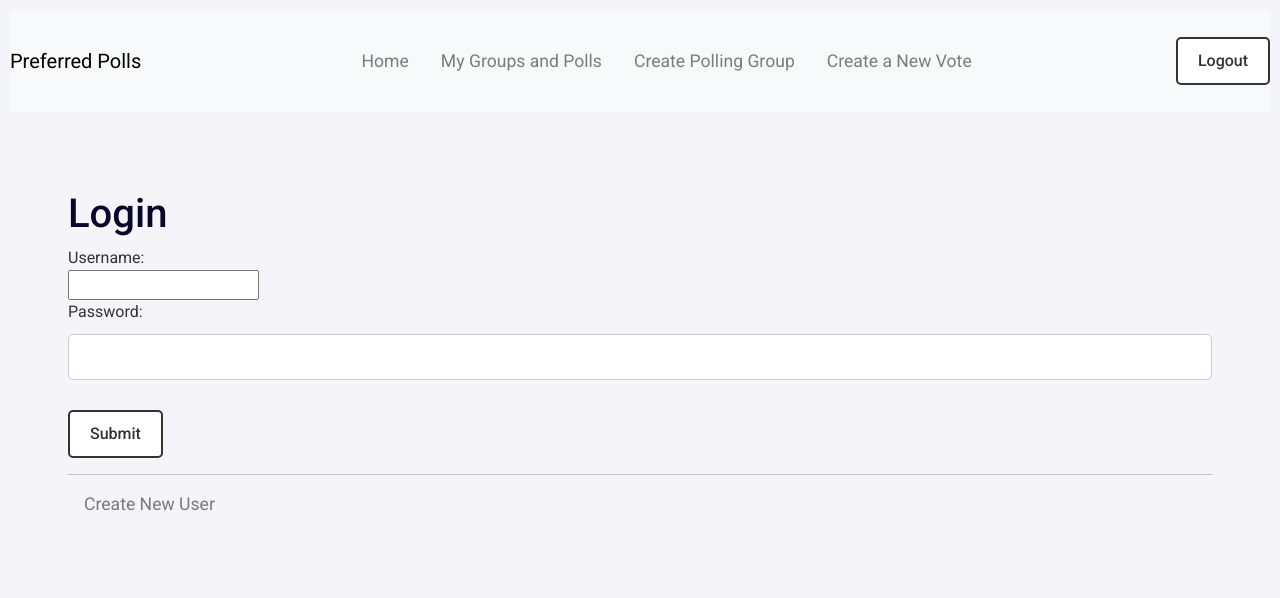
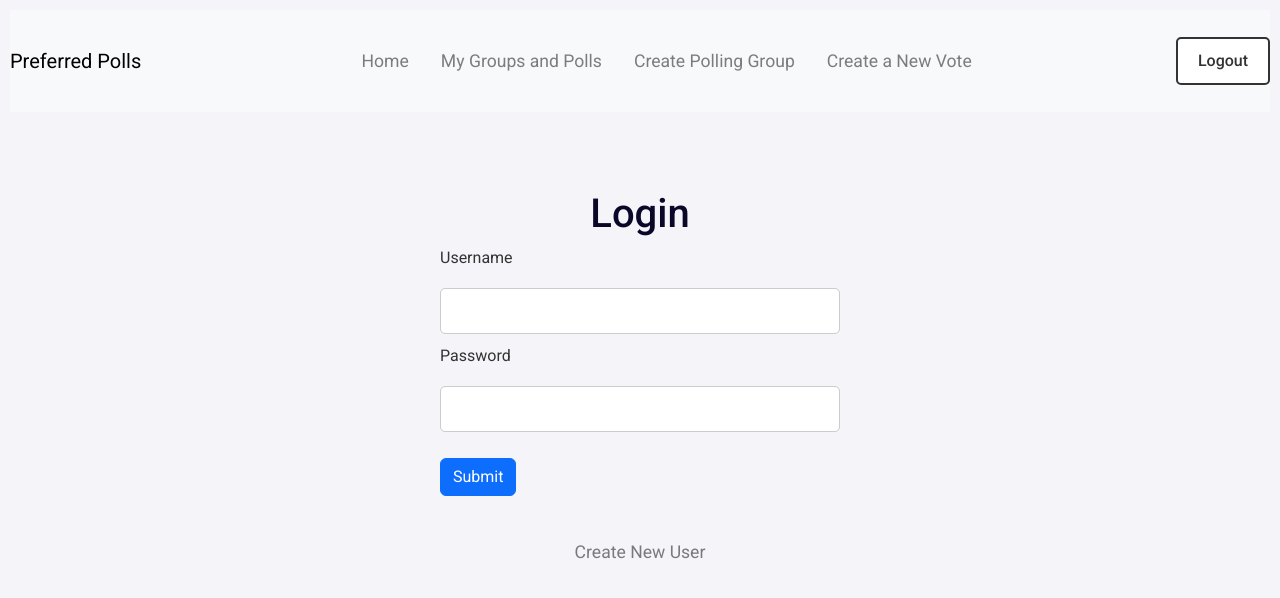
Before and after one commit to oldmcdonnell/ranked-assist-client, a React (Vite) app: page /login in a window 1280 px wide. Shown: the top 598 px of the page. Built offline with nearby package versions, Linux system fonts and the light colour scheme; no server answers.

Commit message:
updating home page

```diff
--- a/src/AllUserVotes.jsx
+++ b/src/AllUserVotes.jsx
@@ -1,12 +1,63 @@
 import React, { useState, useContext, useEffect } from "react";
 import { AuthContext } from "./context";
+import { getAllUserGroup } from "./api";
+import PollOpen from "./PollOpen";
+import VoteResults from "./VoteResults";
+import OpenEnrollment from "./OpenEnrollment";
 
-function AllUserVotes () {
+function AllUserVotes() {
+  const { state, dispatch } = useContext(AuthContext);
+  const [groups, setGroups] = useState([]);
+  const [error, setError] = useState(null);
 
-    return (
-        <>
-        </>
-    )
+  useEffect(() => {
+    const fetchGroups = async () => {
+      try {
+        const data = await getAllUserGroup({
+          dispatch,
+          accessToken: state.accessToken,
+        });
+        setGroups(data);
+      } catch (error) {
+        setError(error.response ? error.response.data : error.message);
+      }
+    };
+
+    fetchGroups();
+  }, [state.accessToken, dispatch]);
+
+  if (error) {
+    return <div>Error: {error}</div>;
+  }
+
+  if (!groups.length) {
+    return <div>Loading...</div>;
+  }
+
+  return (
+    <>
+      <div>
+        {groups.map((group) => (
+          <div key={group.id}>
+            <h4>{group.title}</h4>
+            {group.votes.map((vote) => (
+              <div key={vote.id}>
+                <h5>{vote.title}</h5>
+                <p>{vote.details}</p>
+                {vote.open_enrollment ? (
+                  <OpenEnrollment voteId={vote.id} />
+                ) : vote.polls_open ? (
+                  <PollOpen voteId={vote.id} />
+                ) : (
+                  <VoteResults voteId={vote.id} />
+                )}
+              </div>
+            ))}
+          </div>
+        ))}
+      </div>
+    </>
+  );
 }
 
-AllUserVotes
+export default AllUserVotes;
--- a/src/App.css
+++ b/src/App.css
@@ -74,6 +74,7 @@ h1, h2, h3, h4, h5, h6 {
 /* Forms */
 input[type="text"], input[type="email"], input[type="password"], textarea, select {
   width: 100%;
+  max-width: 400px; /* Adjusted for a more controlled width */
   padding: 10px;
   margin: 10px 0;
   border: 1px solid #ccc;
--- a/src/App.jsx
+++ b/src/App.jsx
@@ -3,15 +3,13 @@ import CreateFriendGroupForm from "./CreateFriendGroupForm"
 import CreateCandidate from "./CreateCandidate"
 import PollOpen from "./PollOpen"
 import VoteResults from "./VoteResults"
+import AllUserVotes from "./AllUserVotes"
 
 function App() {
 
   return (
     <div className="p-5">
-      <UserList />
-      <CreateCandidate />
-      {/* <PollOpen />
-      <VoteResults /> */}
+      <AllUserVotes />
 
     </div>
   )
--- a/src/Login.jsx
+++ b/src/Login.jsx
@@ -2,53 +2,63 @@ import React, { useContext, useState, useEffect } from "react";
 import { AuthContext } from "./context";
 import { getToken, fetchUser } from "./api";
 import { useNavigate, Link } from "react-router-dom";
+import { Form, Button, Container } from 'react-bootstrap';
 
 function Login() {
   const { state, dispatch } = useContext(AuthContext);
   const [username, setUsername] = useState('');
   const [password, setPassword] = useState('');
+  const [error, setError] = useState(null);
   const navigate = useNavigate();
 
   useEffect(() => {
     console.log('THE TOKEN', state.accessToken);
   }, [state.accessToken]);
 
-  const submit = async () => {
+  const handleSubmit = async (e) => {
+    e.preventDefault();
     try {
       const accessToken = await getToken({ dispatch, username, password });
       if (accessToken) {
         await fetchUser({ dispatch, accessToken });
         navigate('/');
+      } else {
+        setError("Invalid username or password");
       }
     } catch (error) {
+      setError('Login failed. Please try again.');
       console.log('Error: ', error);
     }
   };
 
   return (
-    <div className="p-5">
+    <Container className="d-flex flex-column align-items-center p-5">
       <h1>Login</h1>
-      <div>
-        <div>Username:</div>
-        <input
-          onChange={(e) => setUsername(e.target.value)}
-          value={username}
-        />
-      </div>
-      <div>
-        <div>Password:</div>
-        <input
-          type="password"
-          onChange={(e) => setPassword(e.target.value)}
-          value={password}
-        />
-      </div>
-      <div style={{ marginTop: 20 }}>
-        <button onClick={submit}>Submit</button>
-      </div>
+      {error && <div className="alert alert-danger">{error}</div>}
+      <Form className="w-100" style={{ maxWidth: '400px' }} onSubmit={handleSubmit}>
+        <Form.Group>
+          <Form.Label>Username</Form.Label>
+          <Form.Control
+            type="text"
+            value={username}
+            onChange={(e) => setUsername(e.target.value)}
+            required
+          />
+        </Form.Group>
+        <Form.Group>
+          <Form.Label>Password</Form.Label>
+          <Form.Control
+            type="password"
+            value={password}
+            onChange={(e) => setPassword(e.target.value)}
+            required
+          />
+        </Form.Group>
+        <Button className="mt-3" type="submit" variant="primary">Submit</Button>
+      </Form>
       <hr />
       <Link className="text-black-50 px-3 navBar" to="/CreateNewUser">Create New User</Link>
-    </div>
+    </Container>
   );
 }
 
--- a/src/api.js
+++ b/src/api.js
@@ -231,6 +231,32 @@ export const getMyGroups = async ({dispatch, accessToken}) => {
   }
 }
 
+
+export const getAllUserGroup = async ({ dispatch, accessToken }) => {
+  try {
+    const response = await axios({
+      method: 'get',
+      url: `${baseUrl}/all-user-group/`,
+      headers: {
+        Authorization: `Bearer ${accessToken}`,
+      },
+    });
+    console.log('Groups: ', response);
+    dispatch({
+      type: 'SET_GROUPS',
+      groups: response.data, // Corrected to match the state structure
+    });
+    return response.data;
+  } catch (error) {
+    console.log('Error getAllUserGroup: ', error);
+    dispatch({
+      type: 'SET_GROUPS',
+      groups: [], // Reset groups to an empty array in case of an error
+    });
+  }
+};
+
+
 export const updateVote = async ({ accessToken, voteId, candidate, count, round, dispatch }) => {
   console.log('API vote ID ', voteId, accessToken);
   try {
```
